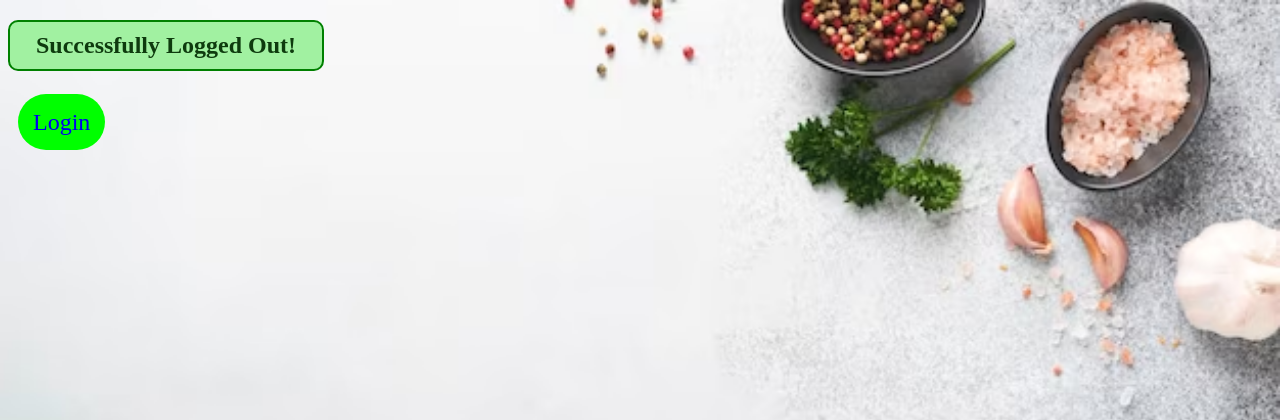
After one commit to Madison-Cox/recipe-app, a Django app: page /logout/ in a window 1280 px wide. The commit adds this page. Shown: the top 420 px of the page. Run offline with Django 4.2, Linux system fonts and the light colour scheme.

Commit message:
2.6-task

```diff
--- a/recipe_project/settings.py
+++ b/recipe_project/settings.py
@@ -57,7 +57,7 @@ ROOT_URLCONF = 'recipe_project.urls'
 TEMPLATES = [
     {
         'BACKEND': 'django.template.backends.django.DjangoTemplates',
-        'DIRS': [],
+        'DIRS': [BASE_DIR / 'templates'],
         'APP_DIRS': True,
         'OPTIONS': {
             'context_processors': [
@@ -129,3 +129,6 @@ MEDIA_ROOT = BASE_DIR / 'media'
 # https://docs.djangoproject.com/en/4.2/ref/settings/#default-auto-field
 
 DEFAULT_AUTO_FIELD = 'django.db.models.BigAutoField'
+
+# AUTH
+LOGIN_URL = '/login/'
--- a/recipe_project/urls.py
+++ b/recipe_project/urls.py
@@ -13,14 +13,16 @@ Including another URLconf
     2. Add a URL to urlpatterns:  path('blog/', include('blog.urls'))
 """
 from django.contrib import admin
-from django.urls import path
-from django.urls import include
+from django.urls import path, include
 from django.conf import settings
 from django.conf.urls.static import static
+from .views import login_view, logout_view
 
 urlpatterns = [
     path('admin/', admin.site.urls),
-    path('', include('recipes.urls'))
+    path('', include('recipes.urls')),
+    path('login/', login_view, name='login'),
+    path('logout/', logout_view, name='logout'),
 ]
 
 urlpatterns += static(settings.MEDIA_URL, document_root=settings.MEDIA_ROOT)
--- /dev/null
+++ b/recipe_project/views.py
@@ -0,0 +1,33 @@
+from django.shortcuts import render, redirect
+from django.contrib.auth import authenticate, login, logout
+from django.contrib.auth.forms import AuthenticationForm
+
+
+def login_view(request):
+    error_message = None
+    form = AuthenticationForm()
+
+    if request.method == 'POST':
+        form = AuthenticationForm(data=request.POST)
+
+        if form.is_valid():
+            username = form.cleaned_data.get('username')
+            password = form.cleaned_data.get('password')
+
+            user = authenticate(username=username, password=password)
+            if user is not None:
+                login(request, user)
+                return redirect('/list')
+        else:
+            error_message = 'Oops.. Something went wrong!'
+
+    context = {
+        'form': form,
+        'error_message': error_message
+    }
+    return render(request, 'auth/login.html', context)
+
+
+def logout_view(request):
+    logout(request)
+    return render(request, 'auth/success.html')
--- a/recipes/static/recipes/css/styles.css
+++ b/recipes/static/recipes/css/styles.css
@@ -87,3 +87,51 @@
 .details_long {
   padding: 8px;
 }
+
+#error_login {
+  margin: 0 auto;
+  border: 3px solid rgb(243, 0, 0);
+  background-color: rgb(255, 116, 32);
+  padding: 10px;
+  border-radius: 10px;
+}
+
+.form_input {
+  width: 80%;
+  display: flex;
+  flex-direction: column;
+  margin-bottom: 20px;
+}
+
+.logout_btn,
+.back-home_btn {
+  width: 70px;
+  font-family: 'Roboto Mono', 'Calibri', 'Trebuchet MS', sans-serif;
+  font-size: 16px;
+  background-color: rgb(255, 116, 32);
+  border-radius: 5px;
+  /* border: 0px; */
+  color: white;
+  text-decoration: none;
+  padding: 10px;
+  text-align: center;
+}
+
+.back-home_btn {
+  background-color: rgb(123, 49, 33);
+}
+
+.login_btn:hover,
+.logout_btn:hover,
+.back-home_btn:hover {
+  filter: brightness(125%);
+  transition: 200ms;
+}
+
+a.login_btn {
+  background-color: lime;
+  border-radius: 80px;
+  font-size: x-large;
+  padding: 15px;
+  text-decoration: none;
+}
--- a/recipes/templates/recipes/detail.html
+++ b/recipes/templates/recipes/detail.html
@@ -6,7 +6,6 @@
 <head>
   <title>RecipeApp Details</title>
   <meta name="viewport" content="width=device-width, initial-scale=1">
-  <link rel="shortcut icon" href="{% static 'recipes/images/favicon.png' %}">
   <link rel="stylesheet" type="text/css" href="{% static 'recipes/css/styles.css' %}">
   <style type="text/css">
     body {
@@ -23,7 +22,6 @@
       <b>Name: </b> {{object.name}} <br>
       <b>Cooking Time (min): </b> {{object.cooking_time}} <br>
       <b>Difficulty: </b> {{object.calculate_difficulty}} <br><br>
-      <img src="{{object.pic.url}}" width="200" />
     </div>
 
     <div class="details_long">
--- a/recipes/templates/recipes/recipes_home.html
+++ b/recipes/templates/recipes/recipes_home.html
@@ -28,5 +28,10 @@
   </style>
 </head>
 
+<body>
+
+  <a style="background-color: lime;  border-radius: 80px; font-size: x-large; padding: 15px; text-decoration: none;"
+    href="{%url 'login' %}" class="login_btn"> Login </a>
+</body>
 
 </html>
--- a/recipes/views.py
+++ b/recipes/views.py
@@ -1,7 +1,7 @@
 from django.shortcuts import render
 from django.views.generic import ListView, DetailView
 from .models import Recipe
-
+from django.contrib.auth.mixins import LoginRequiredMixin
 # Create your views here.
 
 
@@ -9,11 +9,11 @@ def welcome(request):
     return render(request, 'recipes/recipes_home.html')
 
 
-class RecipeListView(ListView):
+class RecipeListView(LoginRequiredMixin, ListView):
     model = Recipe
     template_name = 'recipes/main.html'
 
 
-class RecipeDetailView(DetailView):
+class RecipeDetailView(LoginRequiredMixin, DetailView):
     model = Recipe
     template_name = 'recipes/detail.html'
--- /dev/null
+++ b/templates/auth/success.html
@@ -0,0 +1,35 @@
+<!DOCTYPE html>
+<html lang="en">
+
+<head>
+  <title>RecipeApp | Logout</title>
+  <meta name="viewport" content="width=device-width, initial-scale=1">
+  {% load static %}
+  <link rel="shortcut icon" href="{% static 'recipes/images/favicon.png' %}">
+  <link rel='stylesheet' type='text/css' href="{% static 'recipes/css/styles.css' %}">
+  <style type="text/css">
+    body {
+      background: url("{% static 'recipes/images/detail_background.AVIF' %}") no-repeat fixed;
+      background-size: cover;
+    }
+
+    a {
+      margin-left: 10px;
+    }
+  </style>
+</head>
+
+<body>
+  <div class="auth_modal" style="width: 25%;">
+    <h2 style="text-align:center;border: 2px solid green;
+                   border-radius: 10px;
+                   padding: 10px;
+                   background-color: rgb(161, 241, 161);
+                   color: rgb(14, 59, 14)">Successfully Logged Out!</h2>
+    <br>
+    <a style="background-color: lime;  border-radius: 80px; font-size: x-large; padding: 15px; text-decoration: none;"
+      class="login_btn" href="{%url 'login' %}"> Login </a>
+  </div>
+</body>
+
+</html>
```
Also changed, not shown: recipes/templates/recipes/main.html (+8 -2 lines), templates/auth/login.html (added, +45 -0 lines), db.sqlite3, recipes/static/recipes/images/login.png (added), recipes/static/recipes/images/logout.png (added).
